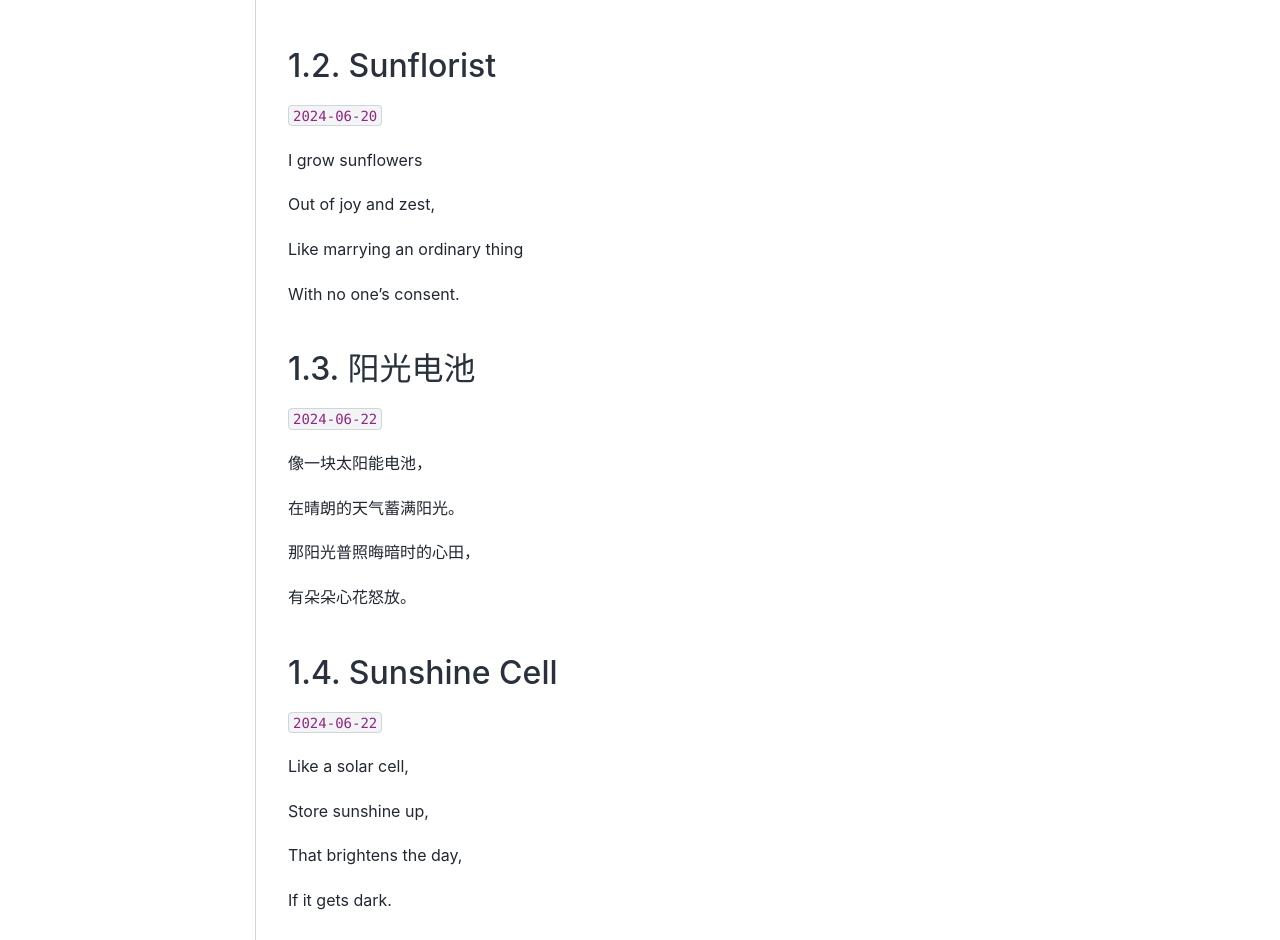
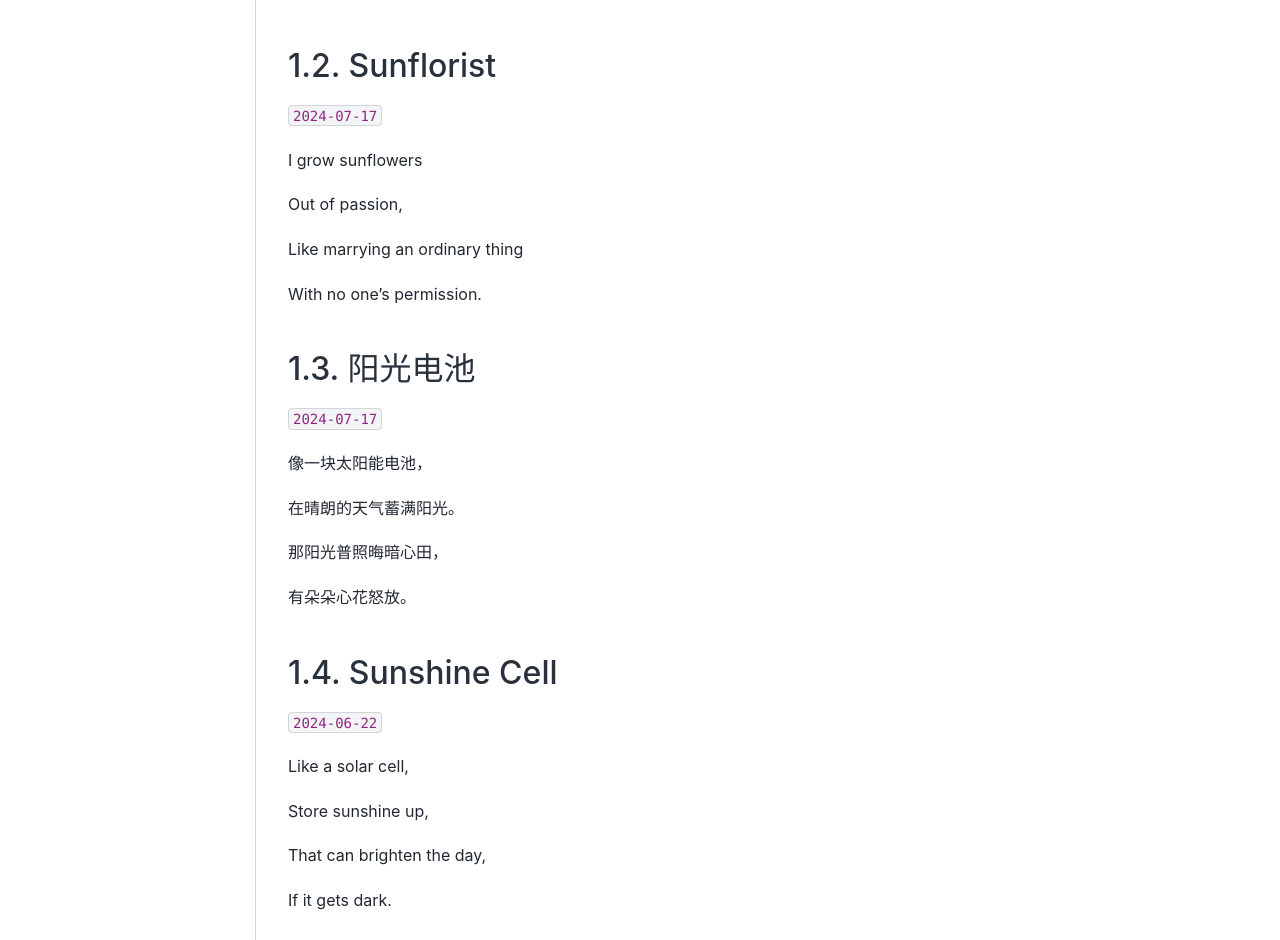
Before and after one commit to The-Sunflorist/The-Sunflorist.github.io, a Jupyter Book: the page built from docs/01_a_sunflower_to_you.md, in a window 1280 px wide and 1400 px high. Shown: the part 460-1400 px from the top of the window. Built offline with Jupyter Book 1.0.4 settings and Sphinx 7.4.7 and the Sphinx Book theme 1.1.4, drawn with Linux system fonts in a browser that asks for light colours.

Commit message:
update a sunflower to you

```diff
--- a/docs/01_a_sunflower_to_you.md
+++ b/docs/01_a_sunflower_to_you.md
@@ -16,25 +16,25 @@
 
 ## Sunflorist
 
-`2024-06-20`
+`2024-07-17`
 
 I grow sunflowers
 
-Out of joy and zest,
+Out of passion,
 
 Like marrying an ordinary thing
 
-With no one's consent.
+With no one's permission.
 
 ## 阳光电池
 
-`2024-06-22`
+`2024-07-17`
 
 像一块太阳能电池，
 
 在晴朗的天气蓄满阳光。
 
-那阳光普照晦暗时的心田，
+那阳光普照晦暗心田，
 
 有朵朵心花怒放。
 
@@ -46,6 +46,6 @@ Like a solar cell,
 
 Store sunshine up,
 
-That brightens the day,
+That can brighten the day,
 
 If it gets dark.
```
